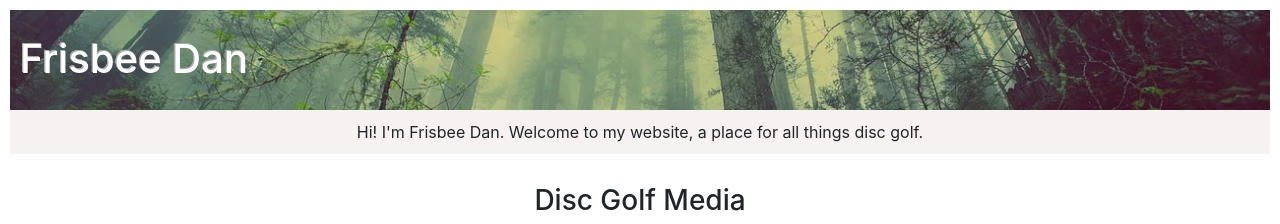
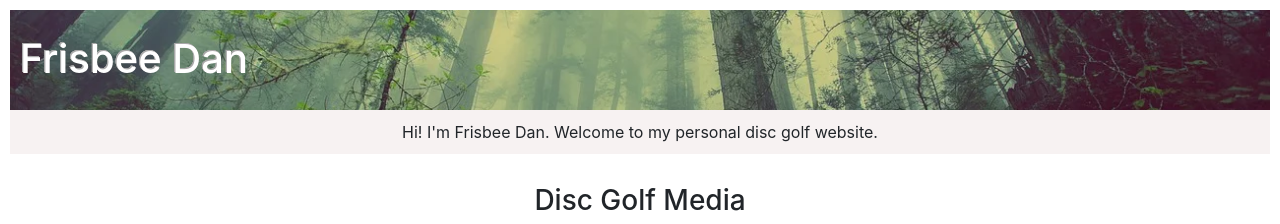
Before and after one commit to schwadan001/disc-chart, a plain HTML site: page index.html in a window 1280 px wide. Shown: the top 224 px of the page. Drawn offline with nearby package versions, Linux system fonts and the light colour scheme.

```diff
--- a/index.html
+++ b/index.html
@@ -18,7 +18,7 @@
     <!-- Content -->
     <div class="flex-vert">
         <div id="info" class="flex-item">
-            Hi! I'm Frisbee Dan. Welcome to my website, a place for all things disc golf.
+            Hi! I'm Frisbee Dan. Welcome to my personal disc golf website.
         </div>
 
         <div class="flex-item">
```
